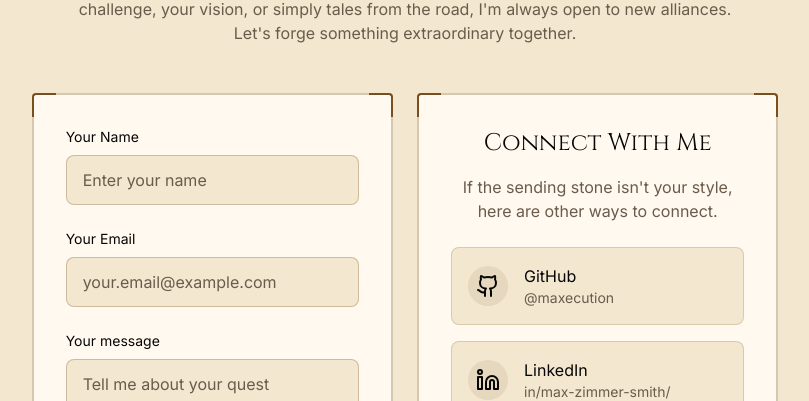
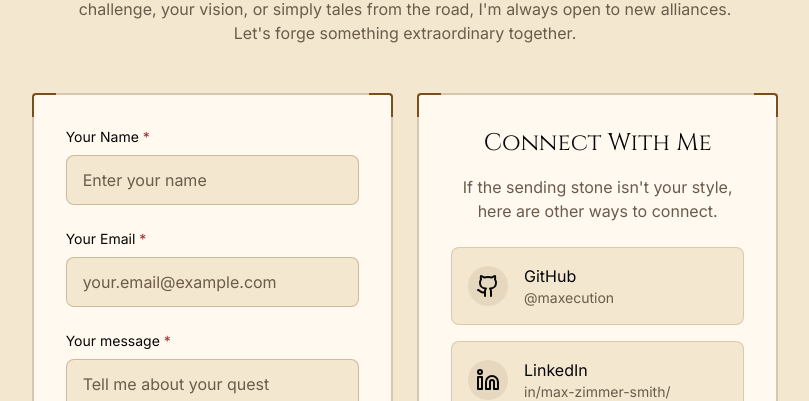
Before and after one commit to maxecution/my-portfolio, a React (Vite) app: page / in a window 1280 px wide. Shown: the part 3435-3836 px from the top of the page, without its empty margins (235-1044 px from the left). Built offline with nearby package versions, Linux system fonts and the light colour scheme.

Commit message:
added conditional * for required form fields, and updated failing tests

```diff
--- a/src/sections/contact/ContactForm.tsx
+++ b/src/sections/contact/ContactForm.tsx
@@ -18,9 +18,16 @@ export default function ContactForm() {
   });
 
   const [status, setStatus] = useState<SubmitStatus>('idle');
+  const isSubmittingOrSuccess = status === 'submitting' || status === 'success';
+  const isSubmitDisabled = isSubmittingOrSuccess || !isFormValid(formData);
 
   const handleSubmit = async (event: React.FormEvent<HTMLFormElement>) => {
     event.preventDefault();
+
+    if (!isFormValid(formData) || status === 'submitting') {
+      return;
+    }
+
     setStatus('submitting');
     // TODO: form submission logic here
     await new Promise((resolve) => setTimeout(resolve, 2000)); // Simulate async operation
@@ -39,6 +46,15 @@ export default function ContactForm() {
       [e.target.name]: e.target.value,
     }));
   };
+
+  function isFormValid(data: FormData): boolean {
+    return (
+      data.name.trim().length > 0 &&
+      data.email.trim().length > 0 &&
+      /^[^\s@]+@[^\s@]+\.[^\s@]+$/.test(data.email) &&
+      data.message.trim().length > 0
+    );
+  }
 
   return (
     <Card className='h-full'>
@@ -69,7 +85,7 @@ export default function ContactForm() {
         />
         <button
           type='submit'
-          disabled={['submitting', 'success'].includes(status)}
+          disabled={isSubmitDisabled}
           className={`relative overflow-hidden w-full flex items-center justify-center gap-2 px-6 py-3 ${
             status === 'success' ? 'bg-green-500' : 'bg-primary'
           } text-background rounded-lg transition-color cursor-pointer disabled:cursor-not-allowed group`}>
@@ -97,7 +113,9 @@ export default function ContactForm() {
                   strokeWidth='2'
                   strokeLinecap='round'
                   strokeLinejoin='round'
-                  className='group-hover:translate-x-1 group-hover:-translate-y-1 transition-transform'
+                  className={`${
+                    !isSubmitDisabled ? 'group-hover:translate-x-1 group-hover:-translate-y-1 transition-transform' : ''
+                  }`}
                   aria-hidden='true'
                   focusable='false'>
                   <path d='M14.536 21.686a.5.5 0 0 0 .937-.024l6.5-19a.496.496 0 0 0-.635-.635l-19 6.5a.5.5 0 0 0-.024.937l7.93 3.18a2 2 0 0 1 1.112 1.11z' />
--- a/src/sections/contact/FormField.tsx
+++ b/src/sections/contact/FormField.tsx
@@ -30,8 +30,15 @@ export default function FormField({
 }: FormFieldProps) {
   return (
     <div className={containerClassName}>
-      <label htmlFor={id} className={cn('block text-sm mb-2 text-start text-foreground', labelClassName)}>
+      <label
+        htmlFor={id}
+        className={cn('flex items-baseline gap-1 text-sm mb-2 text-start text-foreground', labelClassName)}>
         {label}
+        {required && (
+          <span aria-hidden='true' className='text-secondary'>
+            *
+          </span>
+        )}
       </label>
 
       {type === 'textarea' ? (
```
Also changed, not shown: 2 other files (tests, documents, lock files or other folders).
